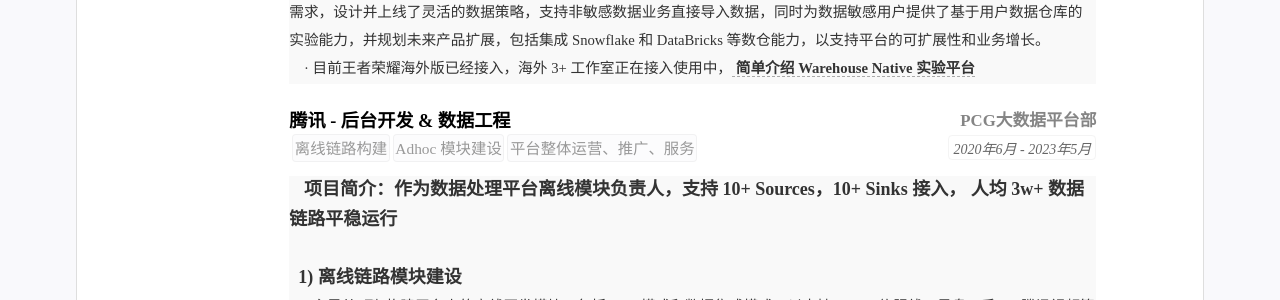
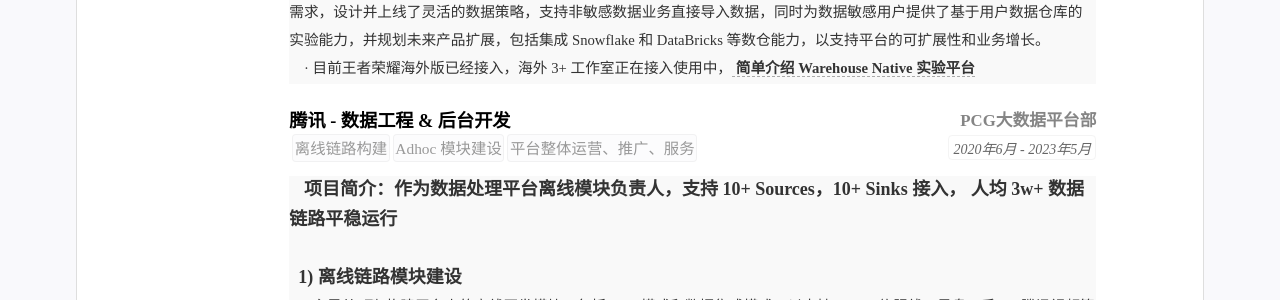
Before and after one commit to kuailexiaoshenxian/cn-wx-cv, a Jekyll site: the page built from index.html, in a window 1280 px wide. Shown: the part 1167-1467 px from the top of the page. Built offline with Jekyll 4.4.1, drawn with Linux system fonts in a browser that asks for light colours.

Commit message:
Update resume.yml

```diff
--- a/_data/resume.yml
+++ b/_data/resume.yml
@@ -110,7 +110,7 @@ main: #简历主要内容，
             · 实验平台为了支持 IEGG 海外游戏业务，如王者荣耀海外版 & 其他游戏工作室，需要出海。作为 Warehouse Native 实验平台的整体负责人，基于 Google Cloud 平台，快速构建并优化了基于 BigQuery 数据仓库的业务接入产品能力，以满足不同业务需求，设计并上线了灵活的数据策略，支持非敏感数据业务直接导入数据，同时为数据敏感用户提供了基于用户数据仓库的实验能力，并规划未来产品扩展，包括集成 Snowflake 和 DataBricks 等数仓能力，以支持平台的可扩展性和业务增长。<br> &nbsp &nbsp
             · 目前王者荣耀海外版已经接入，海外 3+ 工作室正在接入使用中， <a href="https://doc.weixin.qq.com/doc/w3_AIcAegY2ACku0oef0AYSiKxJtdRNO"> <strong> 简单介绍 Warehouse Native 实验平台 </strong> </a>
             <br>
-  - title: <font face="华文细黑粗体">腾讯 - 后台开发 & 数据工程</font>
+  - title: <font face="华文细黑粗体">腾讯 - 数据工程 & 后台开发 </font>
     sub: <font face="楷体">PCG大数据平台部</font>
     duration:  <font face="汉仪楷体">2020年6月 - 2023年5月</font>
     tags:
```
